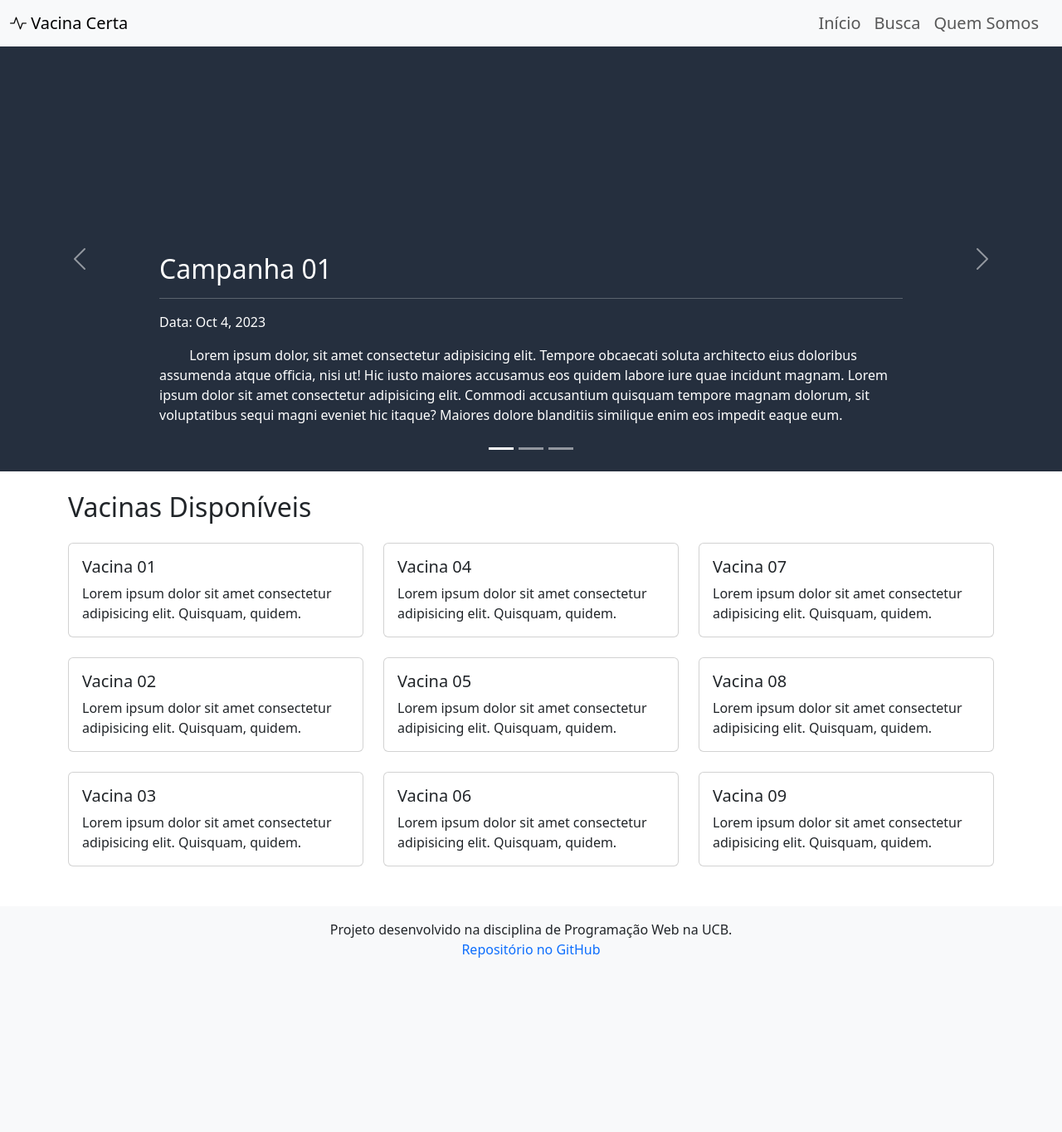
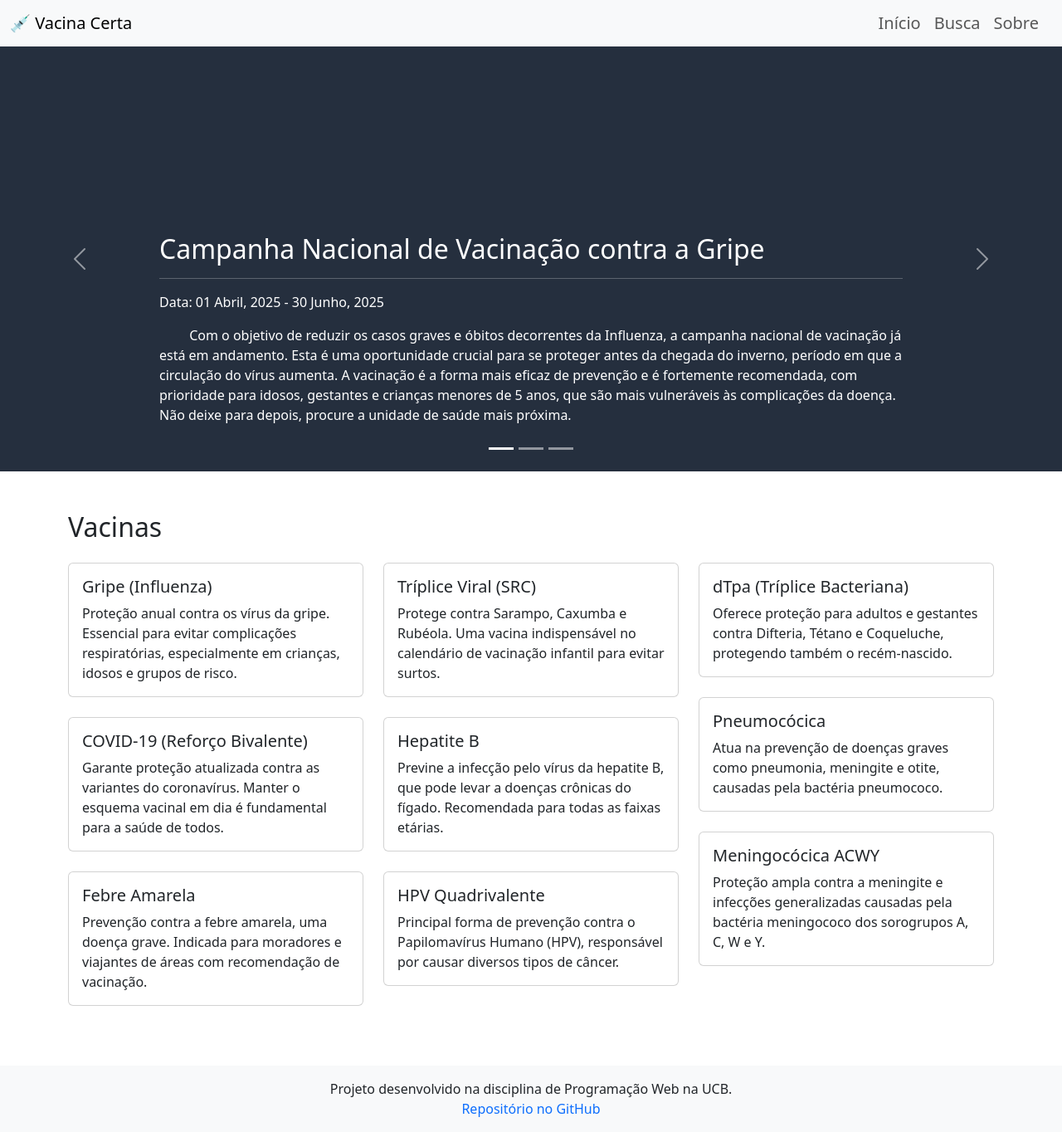
Before and after one commit to ianfelps/vacina_certa, a Python web app: template template/index.html in a window 1280 px wide. Shown: the whole page at 83% size. Before the commit the page ends 1154 px from the top, so only its background shows below. Run offline with Jinja, Linux system fonts and the light colour scheme; the template is opened without the code that fills it, so the values that code supplies are empty.

Commit message:
update templates

```diff
--- a/template/index.html
+++ b/template/index.html
@@ -13,7 +13,7 @@
     <nav class="navbar navbar-expand-lg bg-body-tertiary">
         <div class="container-fluid">
             <a class="navbar-brand me-2" href="index.html">
-                <i class="bi bi-activity"></i> Vacina Certa
+                💉 Vacina Certa
             </a>
             <button class="navbar-toggler" type="button" data-bs-toggle="collapse" data-bs-target="#navbarNav"
                     aria-controls="navbarNav" aria-expanded="false" aria-label="Toggle navigation">
@@ -29,7 +29,7 @@
                         <a class="nav-link" href="busca.html">Busca</a>
                     </li>
                     <li class="nav-item">
-                        <a class="nav-link" href="faq.html">Quem Somos</a>
+                        <a class="nav-link" href="sobre.html">Sobre</a>
                     </li>
                 </ul>
             </div>
@@ -52,10 +52,10 @@
                 </svg>
                 <div class="container">
                     <div class="carousel-caption text-start">
-                        <h2 class="fade-in">Campanha 01</h2>
+                        <h2 class="fade-in">Campanha Nacional de Vacinação contra a Gripe</h2>
                         <hr>
-                        <p class="fade-in">Data: Oct 4, 2023</p>
-                        <p class="fade-in">&emsp;&emsp; Lorem ipsum dolor, sit amet consectetur adipisicing elit. Tempore obcaecati soluta architecto eius doloribus assumenda atque officia, nisi ut! Hic iusto maiores accusamus eos quidem labore iure quae incidunt magnam. Lorem ipsum dolor sit amet consectetur adipisicing elit. Commodi accusantium quisquam tempore magnam dolorum, sit voluptatibus sequi magni eveniet hic itaque? Maiores dolore blanditiis similique enim eos impedit eaque eum.</p>
+                        <p class="fade-in">Data: 01 Abril, 2025 - 30 Junho, 2025</p>
+                        <p class="fade-in">&emsp;&emsp;  Com o objetivo de reduzir os casos graves e óbitos decorrentes da Influenza, a campanha nacional de vacinação já está em andamento. Esta é uma oportunidade crucial para se proteger antes da chegada do inverno, período em que a circulação do vírus aumenta. A vacinação é a forma mais eficaz de prevenção e é fortemente recomendada, com prioridade para idosos, gestantes e crianças menores de 5 anos, que são mais vulneráveis às complicações da doença. Não deixe para depois, procure a unidade de saúde mais próxima.</p>
                     </div>
                 </div>
             </div>
@@ -66,10 +66,10 @@
                 </svg>
                 <div class="container">
                     <div class="carousel-caption text-start">
-                        <h2 class="fade-in">Campanha 02</h2>
+                        <h2 class="fade-in">Campanha de Vacinação contra o Sarampo</h2>
                         <hr>
-                        <p class="fade-in">Data: Oct 10, 2023</p>
-                        <p class="fade-in">&emsp;&emsp; Lorem ipsum dolor sit amet consectetur adipisicing elit. Repellat fugiat modi quos tempora debitis. Excepturi aspernatur, dicta magni consectetur eligendi, est quo dolorum dolores aperiam eaque minus suscipit enim sint. Lorem ipsum, dolor sit amet consectetur adipisicing elit. Illo similique perferendis nesciunt! Maxime accusamus ad porro magnam? Qui itaque ea ullam officia, illo ad doloremque recusandae incidunt, nesciunt, reiciendis vitae? Lorem ipsum dolor sit amet consectetur adipisicing elit. Consequuntur vitae ducimus obcaecati doloremque odit doloribus quis saepe ut, sed minima quaerat nemo eligendi reprehenderit, totam illum dicta sequi laboriosam ipsum.</p>
+                        <p class="fade-in">Data: 10 Maio, 2025 - 15 Julho, 2025</p>
+                        <p class="fade-in">&emsp;&emsp; Participe do esforço coletivo para erradicar o sarampo em todo o território nacional, uma doença altamente contagiosa que pode ser evitada com a vacina. Nossa meta é alcançar uma alta cobertura vacinal para garantir a imunidade de rebanho e proteger quem não pode ser vacinado. A vacinação ocorrerá de forma facilitada em escolas e postos de saúde em todo o país, tornando o acesso mais simples para todas as famílias. Levar seus filhos para vacinar é um ato de responsabilidade social.</p>
                     </div>
                 </div>
             </div>
@@ -80,10 +80,10 @@
                 </svg>
                 <div class="container">
                     <div class="carousel-caption text-start">
-                        <h2 class="fade-in">Campanha 03</h2>
+                        <h2 class="fade-in"> Campanha Municipal de Vacinação contra Hepatite B</h2>
                         <hr>
-                        <p class="fade-in">Data: Oct 12, 2023</p>
-                        <p class="fade-in">&emsp;&emsp; Lorem, ipsum dolor sit amet consectetur adipisicing elit. Voluptas odio, sapiente iusto quos earum eaque quia distinctio harum blanditiis perspiciatis quidem. Eius voluptatibus amet quae quisquam quos dignissimos enim ad? Lorem ipsum, dolor sit amet consectetur adipisicing elit. Aspernatur sint accusamus ipsum aperiam porro atque placeat sequi perspiciatis itaque nemo ullam consequatur possimus, reiciendis perferendis error. A consequatur quasi totam. Lorem ipsum dolor sit, amet consectetur adipisicing elit. Velit fugit enim reprehenderit fuga incidunt at sed ratione esse explicabo facilis possimus neque ipsum, distinctio alias a aliquid tempore aspernatur? Dolore. Lorem ipsum dolor sit amet consectetur adipisicing elit. At porro quasi repudiandae aliquid dolorem necessitatibus fuga doloremque iusto delectus perspiciatis sapiente optio quidem, corporis quis eius enim magni molestiae rerum. Lorem ipsum dolor sit amet consectetur adipisicing elit. Ex id a dolor doloremque eligendi nobis dolores molestiae, distinctio nesciunt fugit ipsa dolore? Culpa voluptate incidunt fugiat eaque maxime at iure. Lorem ipsum dolor sit amet consectetur adipisicing elit.</p>
+                        <p class="fade-in">Data: 01 Março, 2025 - 01 Maio, 2025</p>
+                        <p class="fade-in">&emsp;&emsp; Para ampliar a cobertura vacinal e combater a Hepatite B, uma infecção silenciosa que pode causar sérios danos ao fígado, nossa campanha municipal está ativa. O foco principal é reforçar a vacinação em jovens e adultos que não completaram o esquema vacinal na infância, garantindo proteção contra a doença ao longo da vida. A vacina é segura, eficaz e a principal ferramenta de prevenção. Verifique sua carteirinha de vacinação e, se necessário, compareça a um posto para se proteger.</p>
                     </div>
                 </div>
             </div>
@@ -98,67 +98,67 @@
         </button>
     </div>
 
-    <!-- Vacinas Disponíveis -->
-    <div class="container my-4">
-        <h2 class="mb-4">Vacinas Disponíveis</h2>
+    <!-- Vacinas -->
+    <div class="container my-5">
+        <h2 class="mb-4">Vacinas</h2>
         <div class="row">
             <div class="col">
                 <div class="card mb-4">
                     <div class="card-body">
-                        <h5 class="card-title">Vacina 01</h5>
-                        <p class="card-text">Lorem ipsum dolor sit amet consectetur adipisicing elit. Quisquam, quidem.</p>
+                        <h5 class="card-title">Gripe (Influenza)</h5>
+                        <p class="card-text">Proteção anual contra os vírus da gripe. Essencial para evitar complicações respiratórias, especialmente em crianças, idosos e grupos de risco.</p>
                     </div>
                 </div>
                 <div class="card mb-4">
                     <div class="card-body">
-                        <h5 class="card-title">Vacina 02</h5>
-                        <p class="card-text">Lorem ipsum dolor sit amet consectetur adipisicing elit. Quisquam, quidem.</p>
+                        <h5 class="card-title">COVID-19 (Reforço Bivalente)</h5>
+                        <p class="card-text">Garante proteção atualizada contra as variantes do coronavírus. Manter o esquema vacinal em dia é fundamental para a saúde de todos.</p>
                     </div>
                 </div>
                 <div class="card mb-4">
                     <div class="card-body">
-                        <h5 class="card-title">Vacina 03</h5>
-                        <p class="card-text">Lorem ipsum dolor sit amet consectetur adipisicing elit. Quisquam, quidem.</p>
+                        <h5 class="card-title">Febre Amarela</h5>
+                        <p class="card-text">Prevenção contra a febre amarela, uma doença grave. Indicada para moradores e viajantes de áreas com recomendação de vacinação.</p>
                     </div>
                 </div>
             </div>
             <div class="col">
                 <div class="card mb-4">
                     <div class="card-body">
-                        <h5 class="card-title">Vacina 04</h5>
-                        <p class="card-text">Lorem ipsum dolor sit amet consectetur adipisicing elit. Quisquam, quidem.</p>
+                        <h5 class="card-title">Tríplice Viral (SRC)</h5>
+                        <p class="card-text">Protege contra Sarampo, Caxumba e Rubéola. Uma vacina indispensável no calendário de vacinação infantil para evitar surtos.</p>
                     </div>
                 </div>
                 <div class="card mb-4">
                     <div class="card-body">
-                        <h5 class="card-title">Vacina 05</h5>
-                        <p class="card-text">Lorem ipsum dolor sit amet consectetur adipisicing elit. Quisquam, quidem.</p>
+                        <h5 class="card-title">Hepatite B</h5>
+                        <p class="card-text">Previne a infecção pelo vírus da hepatite B, que pode levar a doenças crônicas do fígado. Recomendada para todas as faixas etárias.</p>
                     </div>
                 </div>
                 <div class="card mb-4">
                     <div class="card-body">
-                        <h5 class="card-title">Vacina 06</h5>
-                        <p class="card-text">Lorem ipsum dolor sit amet consectetur adipisicing elit. Quisquam, quidem.</p>
+                        <h5 class="card-title">HPV Quadrivalente</h5>
+                        <p class="card-text">Principal forma de prevenção contra o Papilomavírus Humano (HPV), responsável por causar diversos tipos de câncer.</p>
                     </div>
                 </div>
             </div>
             <div class="col">
                 <div class="card mb-4">
                     <div class="card-body">
-                        <h5 class="card-title">Vacina 07</h5>
-                        <p class="card-text">Lorem ipsum dolor sit amet consectetur adipisicing elit. Quisquam, quidem.</p>
+                        <h5 class="card-title">dTpa (Tríplice Bacteriana)</h5>
+                        <p class="card-text">Oferece proteção para adultos e gestantes contra Difteria, Tétano e Coqueluche, protegendo também o recém-nascido.</p>
                     </div>
                 </div>
                 <div class="card mb-4">
                     <div class="card-body">
-                        <h5 class="card-title">Vacina 08</h5>
-                        <p class="card-text">Lorem ipsum dolor sit amet consectetur adipisicing elit. Quisquam, quidem.</p>
+                        <h5 class="card-title">Pneumocócica</h5>
+                        <p class="card-text"> Atua na prevenção de doenças graves como pneumonia, meningite e otite, causadas pela bactéria pneumococo.</p>
                     </div>
                 </div>
                 <div class="card mb-4">
                     <div class="card-body">
-                        <h5 class="card-title">Vacina 09</h5>
-                        <p class="card-text">Lorem ipsum dolor sit amet consectetur adipisicing elit. Quisquam, quidem.</p>
+                        <h5 class="card-title">Meningocócica ACWY</h5>
+                        <p class="card-text"> Proteção ampla contra a meningite e infecções generalizadas causadas pela bactéria meningococo dos sorogrupos A, C, W e Y.</p>
                     </div>
                 </div>
             </div>
```
Also changed, not shown: template/busca.html (+8 -8 lines), template/sobre.html (renamed from template/faq.html, +36 -19 lines).
